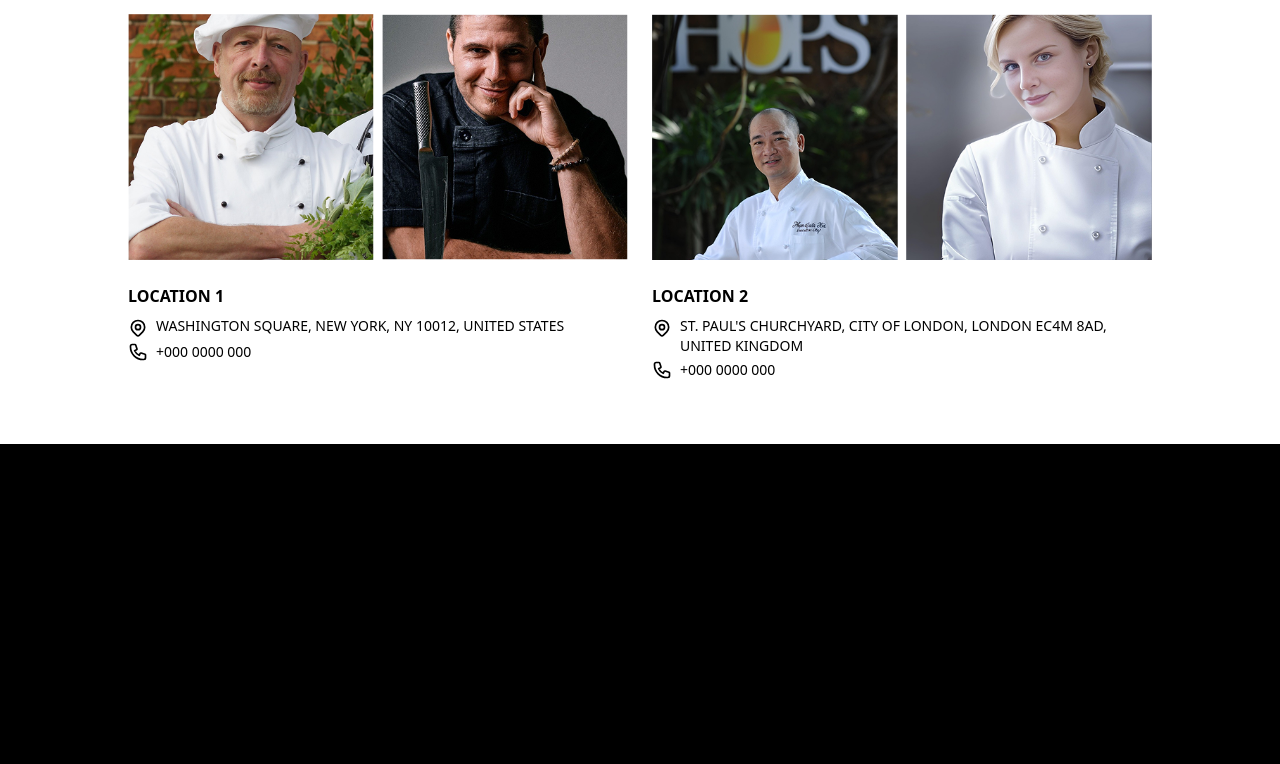
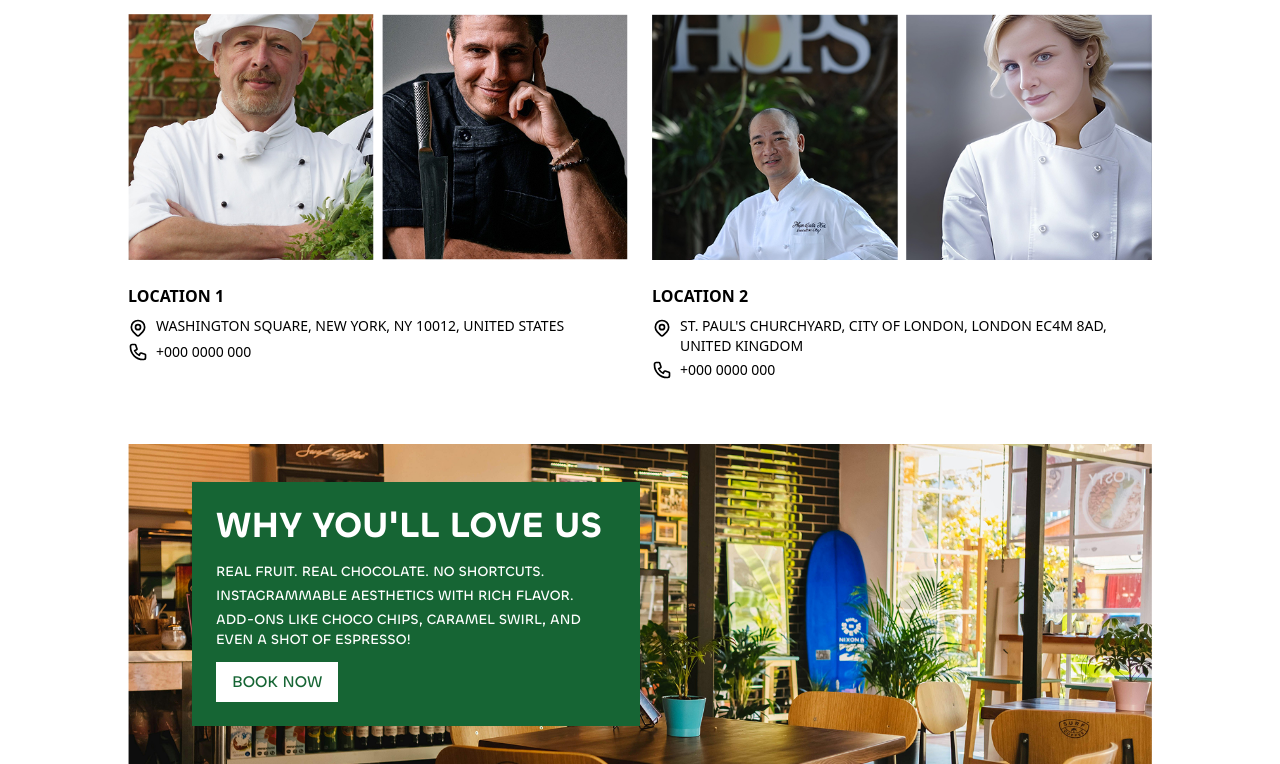
Before and after one commit to neoSankalp/Talab-Zone, a React (Vite) app: page /shakes in a window 1280 px wide. Shown: the part 3201-3965 px from the top of the page. Before the commit the page ends 3645 px from the top, so only its background shows below. Built offline with nearby package versions, Linux system fonts and the light colour scheme.

Commit message:
add cafe promo banner

```diff
--- /dev/null
+++ b/src/components/Shakes/CafePromoBanner.jsx
@@ -0,0 +1,37 @@
+import React from "react";
+import PromoBanner from "../../assets/PromoBanner.png";
+
+export default function CafePromoBanner() {
+  return (
+    <div className="relative w-full overflow-hidden px-32 bg-white font-chillax">
+      <div className="relative w-full h-[40vh] overflow-hidden">
+        <img
+          src={PromoBanner}
+          alt="Cafe interior with wooden tables and chairs"
+          className="w-full h-full object-cover"
+        />
+
+        <div className="absolute inset-0 flex items-center p-16">
+          <div className="bg-green-800 text-white p-6 max-w-md">
+            <h2 className="text-4xl font-bold mb-4">WHY YOU'LL LOVE US</h2>
+
+            <p className="text-sm mb-1">
+              REAL FRUIT. REAL CHOCOLATE. NO SHORTCUTS.
+            </p>
+            <p className="text-sm mb-1">
+              INSTAGRAMMABLE AESTHETICS WITH RICH FLAVOR.
+            </p>
+            <p className="text-sm mb-3">
+              ADD-ONS LIKE CHOCO CHIPS, CARAMEL SWIRL, AND EVEN A SHOT OF
+              ESPRESSO!
+            </p>
+
+            <button className="bg-white text-green-800 px-4 py-2 font-medium hover:bg-gray-100">
+              BOOK NOW
+            </button>
+          </div>
+        </div>
+      </div>
+    </div>
+  );
+}
--- a/src/pages/Shakes.jsx
+++ b/src/pages/Shakes.jsx
@@ -4,6 +4,7 @@ import ShakesPanel from "../components/Shakes/Shakes";
 import DessertPanel from "../components/Shakes/Dessert";
 import InquiryBanner from "../components/Shakes/InquiryBanner";
 import ShopSection from "../components/Shakes/ShopSection";
+import CafePromoBanner from "../components/Shakes/CafePromoBanner";
 
 export default function Shakes() {
   return (
@@ -13,6 +14,7 @@ export default function Shakes() {
       <DessertPanel />
       <InquiryBanner />
       <ShopSection />
+      <CafePromoBanner />
     </div>
   );
 }
```
Also changed, not shown: src/assets/PromoBanner.png (added).
